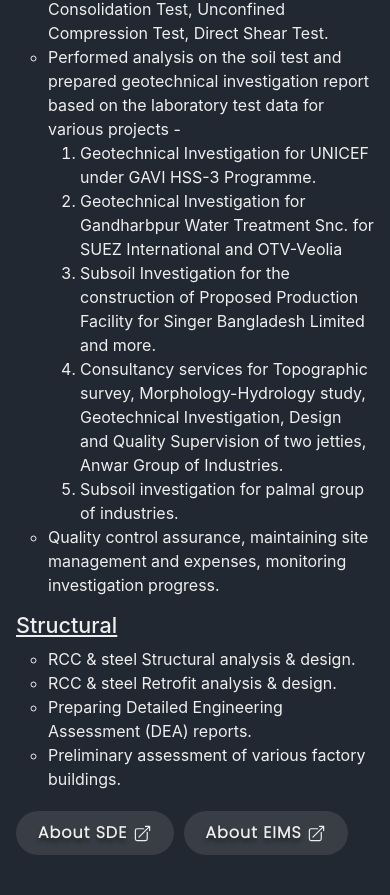
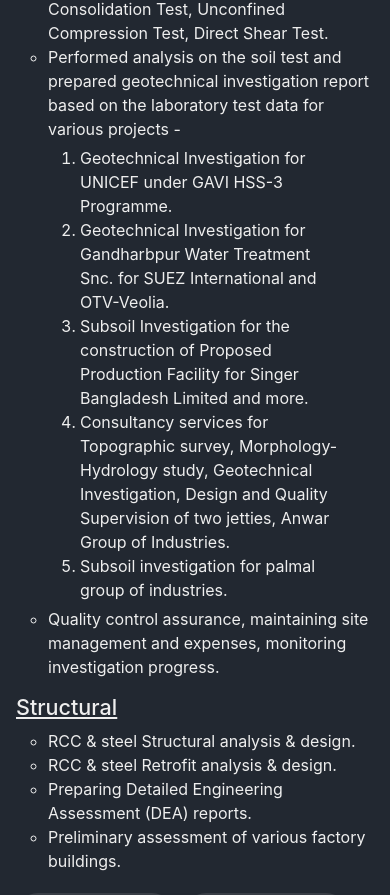
Before and after one commit to AkibMohtasim/tajdeed-portfolio, a React (Create React App) app: page /job-experience in a window 390 px wide. Shown: the part 1056-1951 px from the top of the page. Built offline with nearby package versions, Linux system fonts and the light colour scheme.

Commit message:
job exp ol width updated

```diff
--- a/src/components/Jobexp/Jobexp.css
+++ b/src/components/Jobexp/Jobexp.css
@@ -22,6 +22,11 @@
   list-style: circle;
 }
 
+.o-list {
+  margin: 5px 0;
+  width: 50%;
+}
+
 
 @media only screen and (max-width: 576px) {
 
@@ -44,6 +49,10 @@
     text-align: left;
   }
 
+  .o-list {
+    width: 90%;
+  }
+
   .job-exp {
     width: 100%;
   }
```
Also changed, not shown: src/components/Jobexp/Jobexp.js.
